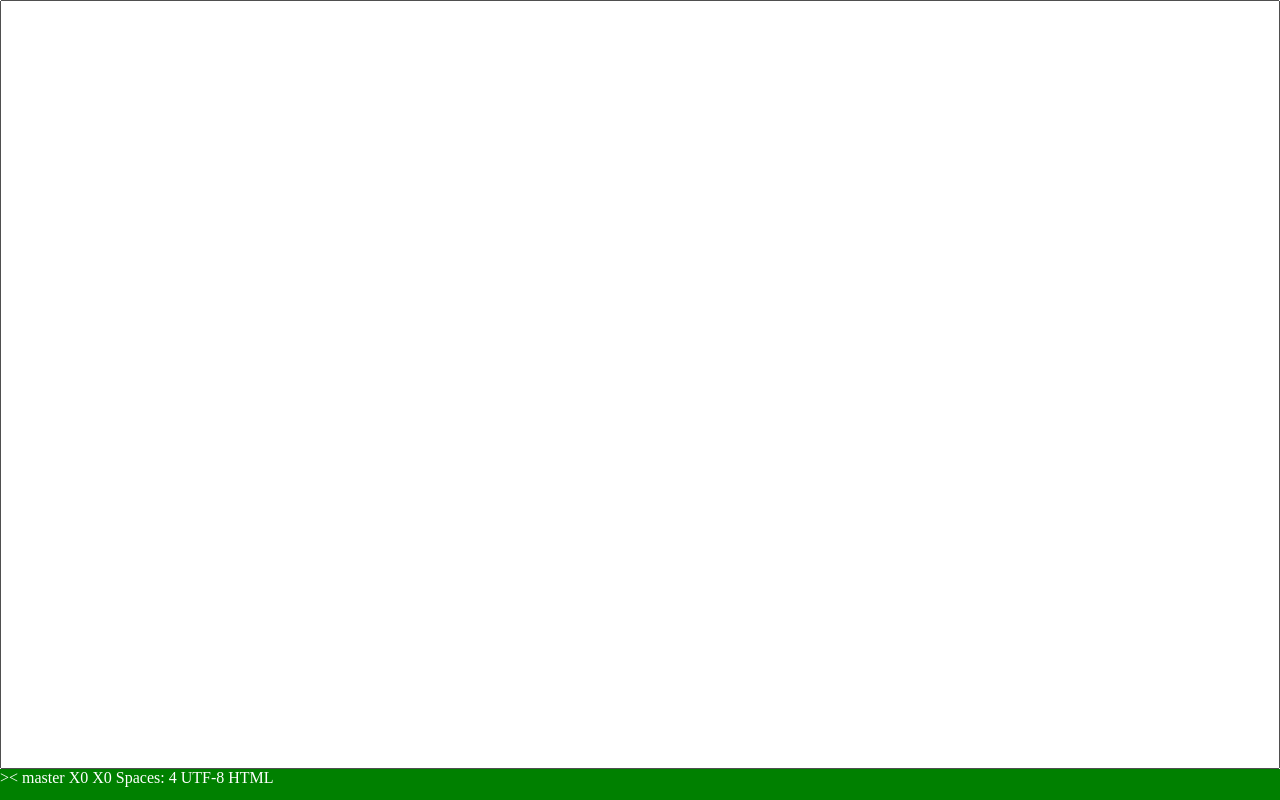
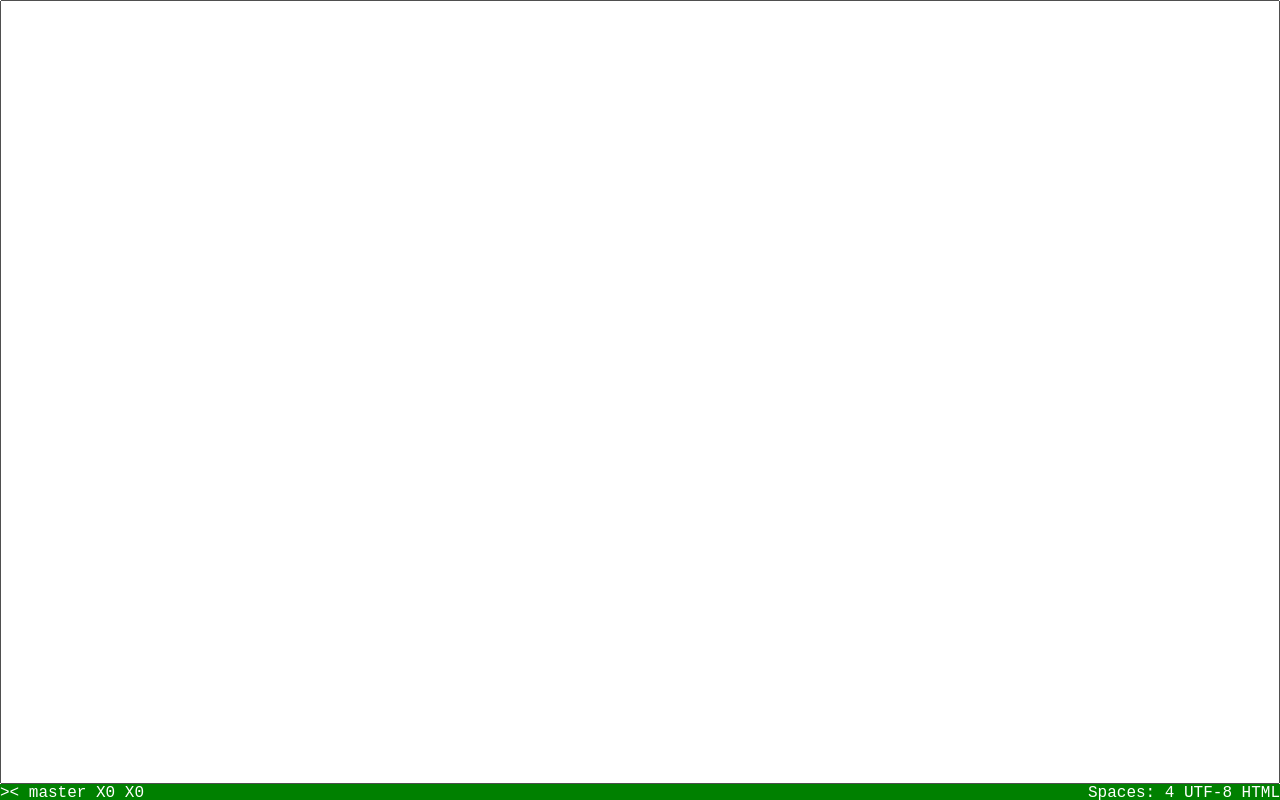
Before and after one commit to ptato/uu, a plain HTML site: page src/index.html in a window 1280 px wide. Drawn offline with Linux system fonts and the light colour scheme.

Commit message:
Make statusbar cute

```diff
--- a/src/index.html
+++ b/src/index.html
@@ -5,7 +5,10 @@
     <body>
         <main>
             <textarea id="text"></textarea>
-            <div id="status"></div>
+            <div id="status">
+                <div id="status-left"></div>
+                <div id="status-right"></div>
+            </div>
         </main>
     </body>
     <style>
@@ -18,9 +21,16 @@
         }
         #status {
             width: 100%;
-            height: 32px;
+            height: 16px;
+            font-size: 16px;
+            font-family: 'Cousine', 'Liberation Mono', monospace;
             background-color: green;
             color: white;
+            display: flex;
+            overflow: hidden;
+        }
+        #status-right {
+            margin-left: auto;
         }
         #text {
             width: 100%;
@@ -32,8 +42,10 @@
 
     <script>
         let text = document.getElementById("text");
-        let status = document.getElementById("status");
-        status.innerText = ">< master  X0 X0    Spaces: 4  UTF-8  HTML";
+        let statusLeft = document.getElementById("status-left");
+        let statusRight = document.getElementById("status-right");
+        statusLeft.innerText = ">< master  X0 X0";
+        statusRight.innerText = "Spaces: 4  UTF-8  HTML";
         // window.addEventListener("keydown", function(event) {
         //     uu_onKeyDown(event.key);
         // });
```
